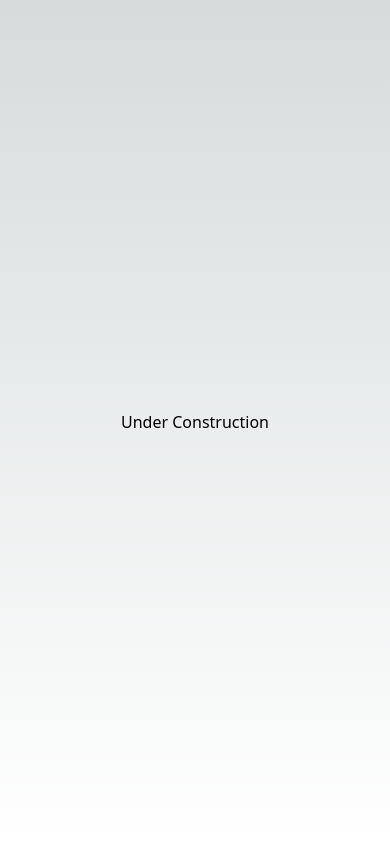
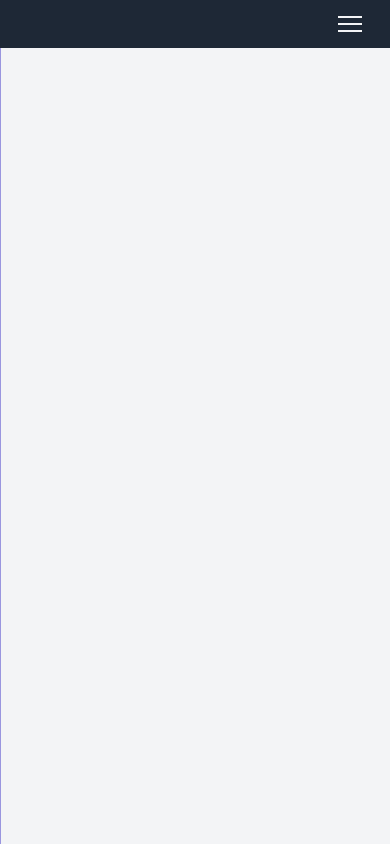
Before and after one commit to leonellcruz7/harold-edge, a Next.js app: page / in a window 390 px wide. Built offline with nearby package versions, Linux system fonts and the light colour scheme.

Commit message:
create mobile navbar

```diff
--- a/package.json
+++ b/package.json
@@ -12,10 +12,13 @@
     "autoprefixer": "10.4.16",
     "eslint": "8.54.0",
     "eslint-config-next": "14.0.3",
+    "framer-motion": "^10.16.5",
+    "hamburger-react": "^2.5.0",
     "next": "14.0.3",
     "postcss": "8.4.31",
     "react": "18.2.0",
     "react-dom": "18.2.0",
+    "remixicon": "^3.5.0",
     "tailwindcss": "3.3.5"
   }
 }
--- /dev/null
+++ b/src/components/navbar/Navbar.jsx
@@ -0,0 +1,79 @@
+import React, { useState } from "react";
+import Hamburger from "hamburger-react";
+import { motion } from "framer-motion";
+
+const Navbar = () => {
+  return (
+    <div>
+      <Mobile />
+    </div>
+  );
+};
+
+export default Navbar;
+
+const Mobile = () => {
+  const [isOpen, setIsOpen] = useState(false);
+
+  const panelVariant = {
+    true: {
+      x: 0,
+    },
+    false: {
+      x: "-100%",
+    },
+  };
+
+  const menus = [
+    {
+      label: "test",
+      link: "test",
+    },
+    {
+      label: "test",
+      link: "test",
+    },
+    {
+      label: "test",
+      link: "test",
+    },
+    {
+      label: "test",
+      link: "test",
+    },
+    {
+      label: "test",
+      link: "test",
+    },
+  ];
+  return (
+    <div>
+      <div className="fixed top-0 right-0 z-50 w-full h-12 bg-dark flex items-center px-4 justify-end">
+        <Hamburger
+          size={24}
+          color="#F3F4F6"
+          toggled={isOpen}
+          toggle={setIsOpen}
+        />
+      </div>
+      <motion.div
+        variants={panelVariant}
+        initial={isOpen.toString()}
+        animate={isOpen.toString()}
+        transition={{ type: "spring", duration: 0.5, bounce: 0 }}
+        className="w-[95vw] pt-12 max-w-[500px] h-screen bg-purple fixed z-10 left-0"
+      >
+        <ul className="p-6 flex flex-col gap-6">
+          {menus.map((item, index) => {
+            const { label, link } = item;
+            return (
+              <li key={index} className="text-white capitalize">
+                {label}
+              </li>
+            );
+          })}
+        </ul>
+      </motion.div>
+    </div>
+  );
+};
--- a/src/pages/_app.js
+++ b/src/pages/_app.js
@@ -1,5 +1,6 @@
-import '@/styles/globals.css'
+import "@/styles/globals.css";
+import "remixicon/fonts/remixicon.css";
 
 export default function App({ Component, pageProps }) {
-  return <Component {...pageProps} />
+  return <Component {...pageProps} />;
 }
--- a/src/pages/_document.js
+++ b/src/pages/_document.js
@@ -1,13 +1,13 @@
-import { Html, Head, Main, NextScript } from 'next/document'
+import { Html, Head, Main, NextScript } from "next/document";
 
 export default function Document() {
   return (
     <Html lang="en">
       <Head />
-      <body>
+      <body className="bg-white">
         <Main />
         <NextScript />
       </body>
     </Html>
-  )
+  );
 }
--- a/src/pages/api/hello.js
+++ /dev/null
@@ -1,5 +0,0 @@
-// Next.js API route support: https://nextjs.org/docs/api-routes/introduction
-
-export default function handler(req, res) {
-  res.status(200).json({ name: 'John Doe' })
-}
--- a/src/pages/index.jsx
+++ b/src/pages/index.jsx
@@ -1,12 +1,13 @@
 import Image from "next/image";
 import { Inter } from "next/font/google";
+import Navbar from "@/components/navbar/Navbar";
 
 const inter = Inter({ subsets: ["latin"] });
 
 export default function Home() {
   return (
-    <div className="w-screen h-screen flex items-center justify-center">
-      Under Construction
+    <div className="">
+      <Navbar />
     </div>
   );
 }
--- a/src/styles/globals.css
+++ b/src/styles/globals.css
@@ -15,13 +15,3 @@
     --background-end-rgb: 0, 0, 0;
   }
 }
-
-body {
-  color: rgb(var(--foreground-rgb));
-  background: linear-gradient(
-      to bottom,
-      transparent,
-      rgb(var(--background-end-rgb))
-    )
-    rgb(var(--background-start-rgb));
-}
--- a/tailwind.config.js
+++ b/tailwind.config.js
@@ -1,18 +1,25 @@
 /** @type {import('tailwindcss').Config} */
 module.exports = {
   content: [
-    './src/pages/**/*.{js,ts,jsx,tsx,mdx}',
-    './src/components/**/*.{js,ts,jsx,tsx,mdx}',
-    './src/app/**/*.{js,ts,jsx,tsx,mdx}',
+    "./src/pages/**/*.{js,ts,jsx,tsx,mdx}",
+    "./src/components/**/*.{js,ts,jsx,tsx,mdx}",
+    "./src/app/**/*.{js,ts,jsx,tsx,mdx}",
   ],
   theme: {
     extend: {
       backgroundImage: {
-        'gradient-radial': 'radial-gradient(var(--tw-gradient-stops))',
-        'gradient-conic':
-          'conic-gradient(from 180deg at 50% 50%, var(--tw-gradient-stops))',
+        "gradient-radial": "radial-gradient(var(--tw-gradient-stops))",
+        "gradient-conic":
+          "conic-gradient(from 180deg at 50% 50%, var(--tw-gradient-stops))",
       },
+    },
+    colors: {
+      dark: "#1E2836",
+      purple: "#4238C8",
+      white: "#F3F4F6",
+      grey: "#394050",
+      beige: "#FFFCF1",
     },
   },
   plugins: [],
-}
+};
```
Also changed, not shown: 1 other file (tests, documents, lock files or other folders).
